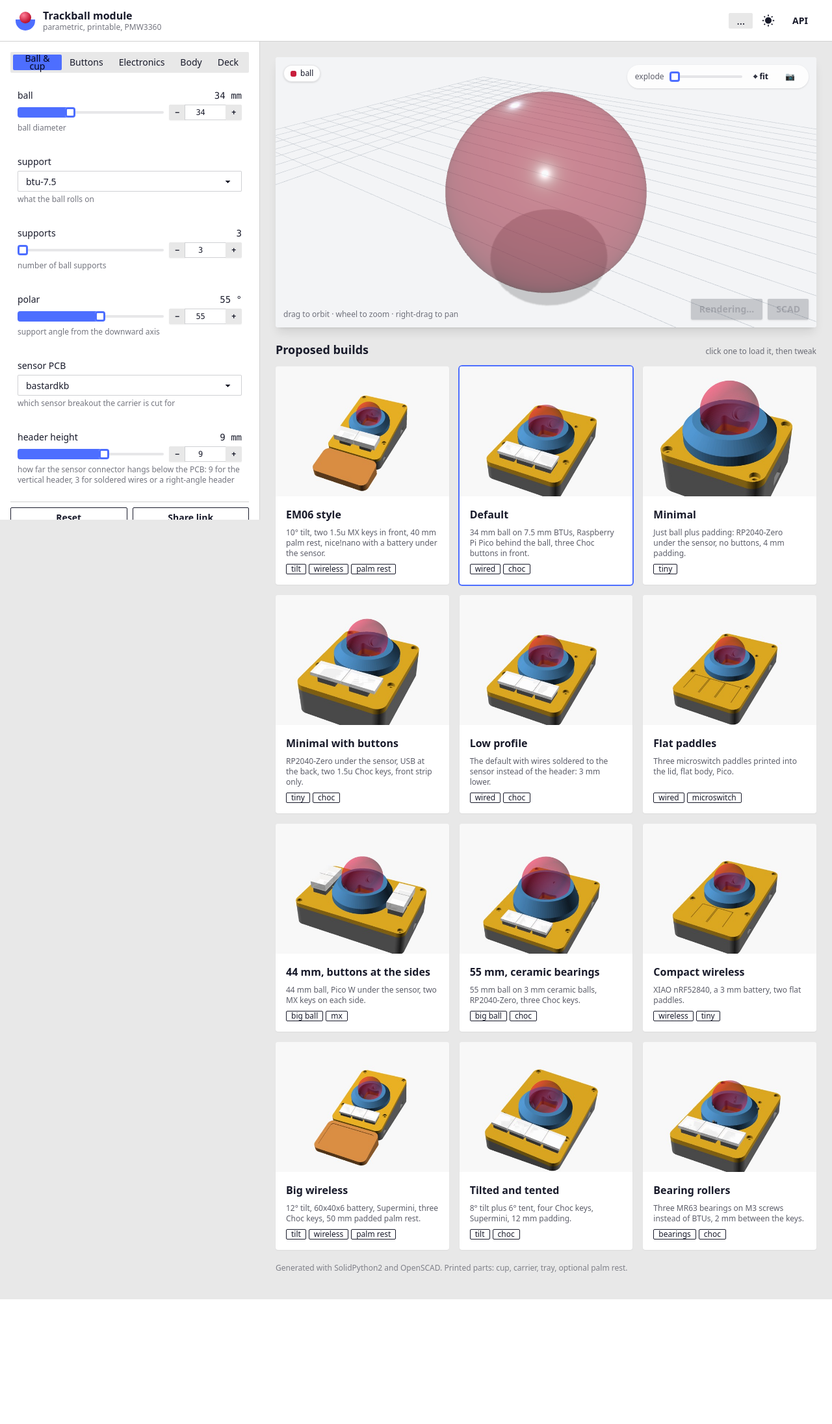
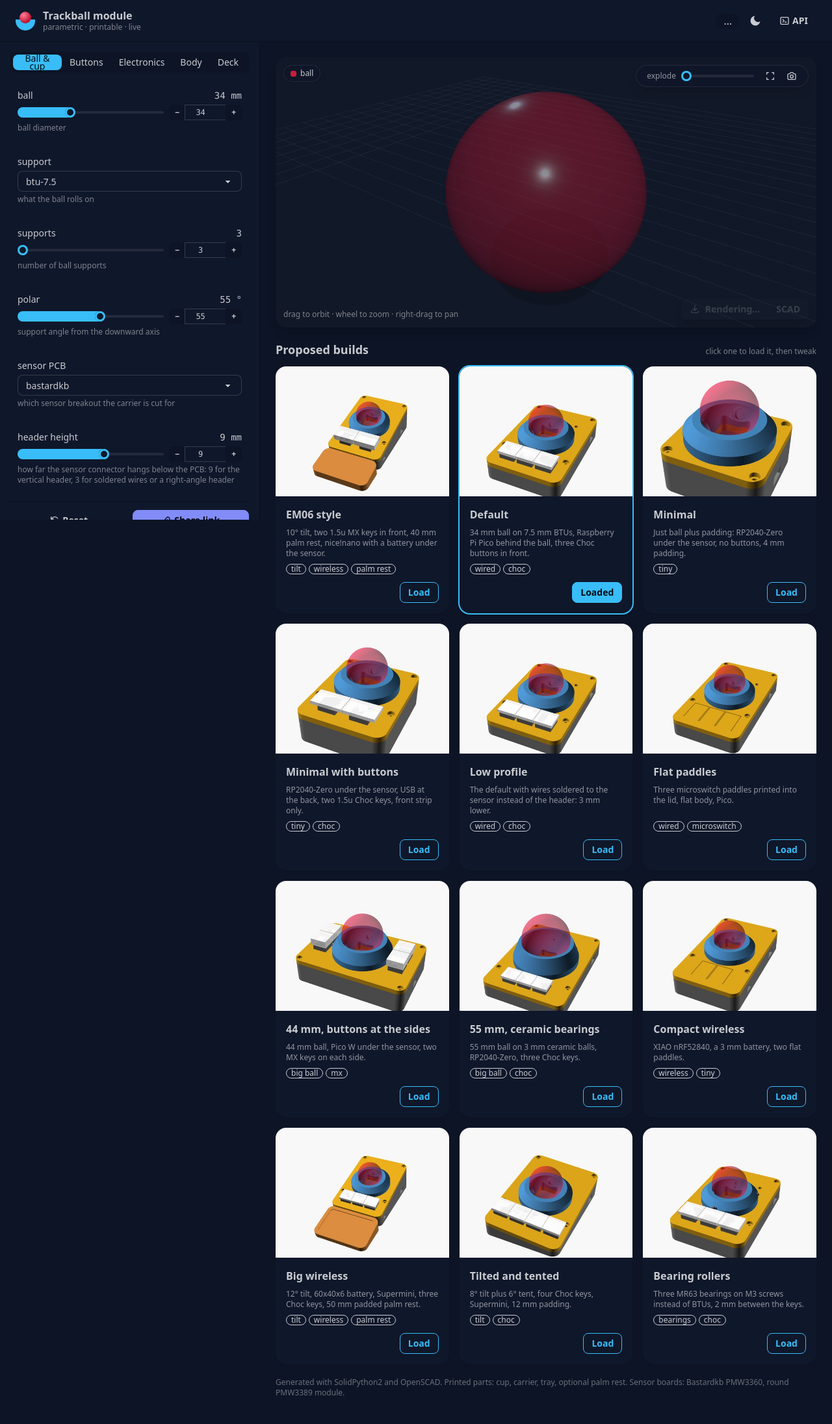
Before and after one commit to MesterLum/trackball, a FastAPI app: page / in a window 1280 px wide. Shown: the whole page at 65% size. Before the commit the page ends 2000 px from the top, so only its background shows below. Run offline with FastAPI, Linux system fonts and the light colour scheme; data that the repository does not hold is empty; some libraries are stand-ins or nearby versions.

Commit message:
Web UI: night/winter themes, daisyUI buttons with icons, wheel-safe inputs
- default theme night (toggle to winter); primary/neutral/secondary/ghost
  button variants with SVG icons, join groups for downloads and viewer tools,
  Load buttons on preset cards
- range and number inputs blur on wheel/change so scrolling the panel can
  no longer change a value (this looked like "the tab re-renders the model")
- header no longer names a specific sensor; API description covers 3360/3389

Co-Authored-By: Claude Fable 5.1 <noreply@anthropic.com>
Claude-Session: https://claude.ai/code/session_01JjDXpDXLndhLRZdc2PjaZY

```diff
--- a/web/main.py
+++ b/web/main.py
@@ -30,7 +30,7 @@ def create_app(out_dir: Path | None = None) -> FastAPI:
     static_dir = Path(__file__).resolve().parent / "static"
 
     app = FastAPI(title="Trackball module configurator", version="0.3.0",
-                  description="Parametric trackball module around the Bastardkb PMW3360 PCB. "
+                  description="Parametric, printable trackball module (PMW3360 / PMW3389 sensor boards). "
                               "Validate a configuration, render the printable parts, download STLs.")
     app.state.designs = DesignService(out)
     app.state.render = RenderQueue(out)
--- a/web/static/app.js
+++ b/web/static/app.js
@@ -15,7 +15,7 @@ document.addEventListener('alpine:init', () => {
     explode: 0,
     visible: { cup: true, carrier: true, tray: true, palmrest: true, ball: true },
     toast: '',
-    theme: localStorage.getItem('theme') || 'corporate',
+    theme: localStorage.getItem('theme') || 'night',
     _abort: null, _es: null, _timer: null,
 
     // ---------------------------------------------------------------- lifecycle
--- a/web/static/styles.css
+++ b/web/static/styles.css
@@ -19,3 +19,7 @@
 .chip:hover { opacity: .85; }
 .chip-off { opacity: .4; text-decoration: line-through; }
 .dot { width: 9px; height: 9px; border-radius: 3px; display: inline-block; }
+
+/* presets */
+article.card figure img { filter: saturate(1.05); }
+[data-theme="night"] article.card figure { background: #0f172a; }
--- a/web/templates/index.html
+++ b/web/templates/index.html
@@ -1,5 +1,5 @@
 <!doctype html>
-<html lang="en" data-theme="corporate">
+<html lang="en" data-theme="night">
 <head>
 <meta charset="utf-8">
 <meta name="viewport" content="width=device-width, initial-scale=1">
@@ -19,7 +19,7 @@
       <span class="logo" aria-hidden="true"><span class="logo-ball"></span></span>
       <div>
         <div class="font-bold leading-tight">Trackball module</div>
-        <div class="text-xs opacity-60 leading-tight">parametric, printable, PMW3360</div>
+        <div class="text-xs opacity-60 leading-tight">parametric · printable · live</div>
       </div>
     </div>
     <div class="flex-none gap-2">
@@ -29,11 +29,12 @@
         <span x-text="rendering ? 'rendering' : (design ? (fits ? 'fits' : 'does not fit') : '…')"></span>
       </span>
       <label class="swap swap-rotate btn btn-ghost btn-sm btn-circle" title="theme">
-        <input type="checkbox" :checked="theme === 'night'" @change="setTheme($event.target.checked ? 'night' : 'corporate')">
+        <input type="checkbox" :checked="theme === 'night'" @change="setTheme($event.target.checked ? 'night' : 'winter')">
         <svg class="swap-on w-5 h-5" viewBox="0 0 24 24" fill="currentColor"><path d="M21 12.79A9 9 0 1 1 11.21 3a7 7 0 0 0 9.79 9.79z"/></svg>
         <svg class="swap-off w-5 h-5" viewBox="0 0 24 24" fill="currentColor"><path d="M6.76 4.84l-1.8-1.79-1.41 1.41 1.79 1.79 1.42-1.41zM4 10.5H1v2h3v-2zm9-9.95h-2V3.5h2V.55zm7.45 3.91l-1.41-1.41-1.79 1.79 1.41 1.41 1.79-1.79zm-3.21 13.7l1.79 1.8 1.41-1.41-1.8-1.79-1.4 1.4zM20 10.5v2h3v-2h-3zm-8-5c-3.31 0-6 2.69-6 6s2.69 6 6 6 6-2.69 6-6-2.69-6-6-6zm-1 16.95h2V19.5h-2v2.95zm-7.45-3.91l1.41 1.41 1.79-1.8-1.41-1.41-1.79 1.8z"/></svg>
       </label>
-      <a class="btn btn-ghost btn-sm" href="/docs" target="_blank" rel="noopener">API</a>
+      <a class="btn btn-ghost btn-sm gap-1" href="/docs" target="_blank" rel="noopener">
+        <svg class="w-4 h-4" fill="none" viewBox="0 0 24 24" stroke="currentColor" stroke-width="2"><path stroke-linecap="round" stroke-linejoin="round" d="M8 9l3 3-3 3m5 0h3M5 20h14a2 2 0 002-2V6a2 2 0 00-2-2H5a2 2 0 00-2 2v12a2 2 0 002 2z"/></svg>API</a>
     </div>
   </header>
 
@@ -62,11 +63,11 @@
                     </div>
                     <div class="flex items-center gap-2 mt-1">
                       <input type="range" class="range range-primary range-xs flex-1" :min="o.min" :max="o.max" :step="o.step || 1"
-                             x-model.number="cfg[o.name]" @input="update()" :title="o.help">
+                             x-model.number="cfg[o.name]" @input="update()" @change="$el.blur()" @wheel="$el.blur()" :title="o.help">
                       <div class="join">
                         <button class="btn btn-xs join-item" @click="nudge(o.name, -1)" aria-label="decrease">−</button>
                         <input type="number" class="input input-xs input-bordered join-item w-16 text-center font-mono"
-                               :min="o.min" :max="o.max" :step="o.step || 1" x-model.number="cfg[o.name]" @input="update()">
+                               :min="o.min" :max="o.max" :step="o.step || 1" x-model.number="cfg[o.name]" @input="update()" @wheel="$el.blur()">
                         <button class="btn btn-xs join-item" @click="nudge(o.name, 1)" aria-label="increase">+</button>
                       </div>
                     </div>
@@ -111,9 +112,11 @@
           </div>
         </template>
 
-        <div class="flex gap-2 pt-2 border-t border-base-300">
-          <button class="btn btn-sm btn-outline flex-1" @click="reset()">Reset</button>
-          <button class="btn btn-sm btn-outline flex-1" @click="share()">Share link</button>
+        <div class="flex gap-2 pt-3 border-t border-base-300">
+          <button class="btn btn-sm btn-ghost flex-1 gap-1" @click="reset()">
+            <svg class="w-4 h-4" fill="none" viewBox="0 0 24 24" stroke="currentColor" stroke-width="2"><path stroke-linecap="round" stroke-linejoin="round" d="M4 4v5h5M20 20v-5h-5M5.6 9A7.5 7.5 0 0119 7.5M18.4 15A7.5 7.5 0 015 16.5"/></svg>Reset</button>
+          <button class="btn btn-sm btn-secondary flex-1 gap-1" @click="share()">
+            <svg class="w-4 h-4" fill="none" viewBox="0 0 24 24" stroke="currentColor" stroke-width="2"><path stroke-linecap="round" stroke-linejoin="round" d="M13.8 10.2a4 4 0 010 5.6l-2.8 2.8a4 4 0 01-5.6-5.6l1.4-1.4M10.2 13.8a4 4 0 010-5.6l2.8-2.8a4 4 0 015.6 5.6l-1.4 1.4"/></svg>Share link</button>
         </div>
       </div>
     </aside>
@@ -143,21 +146,26 @@
           </div>
 
           <!-- overlay: tools -->
-          <div class="absolute top-3 right-3 flex items-center gap-2 bg-base-100/80 backdrop-blur rounded-full px-3 py-1.5 shadow">
+          <div class="absolute top-3 right-3 flex items-center gap-2 bg-base-100/80 backdrop-blur rounded-full pl-4 pr-2 py-1 shadow-lg border border-base-content/10">
             <span class="text-xs opacity-70">explode</span>
-            <input type="range" min="0" max="40" step="1" class="range range-primary range-xs w-28" x-model.number="explode">
-            <button class="btn btn-ghost btn-xs" @click="viewer.fit()" title="fit view">⌖ fit</button>
-            <button class="btn btn-ghost btn-xs" @click="viewer.snapshot()" title="save PNG">📷</button>
+            <input type="range" min="0" max="40" step="1" class="range range-primary range-xs w-28" x-model.number="explode" @wheel="$el.blur()">
+            <div class="join">
+              <button class="btn btn-ghost btn-xs join-item" @click="viewer.fit()" title="fit view">
+                <svg class="w-4 h-4" fill="none" viewBox="0 0 24 24" stroke="currentColor" stroke-width="2"><path stroke-linecap="round" stroke-linejoin="round" d="M4 8V4h4M20 8V4h-4M4 16v4h4M20 16v4h-4"/></svg></button>
+              <button class="btn btn-ghost btn-xs join-item" @click="viewer.snapshot()" title="save PNG">
+                <svg class="w-4 h-4" fill="none" viewBox="0 0 24 24" stroke="currentColor" stroke-width="2"><path stroke-linecap="round" stroke-linejoin="round" d="M3 9a2 2 0 012-2h1.2a2 2 0 001.7-.9l.7-1.2A2 2 0 0110.3 4h3.4a2 2 0 011.7.9l.7 1.2a2 2 0 001.7.9H19a2 2 0 012 2v9a2 2 0 01-2 2H5a2 2 0 01-2-2V9z"/><circle cx="12" cy="13" r="3.5"/></svg></button>
+            </div>
           </div>
 
           <!-- overlay: state -->
           <div class="absolute bottom-3 left-3 right-3 flex items-end justify-between gap-3 pointer-events-none">
             <div class="text-xs opacity-60">drag to orbit · wheel to zoom · right-drag to pan</div>
-            <div class="pointer-events-auto flex gap-2">
-              <a class="btn btn-primary btn-sm shadow" :class="{'btn-disabled': !allDone}" :href="stlUrl">
+            <div class="pointer-events-auto join shadow-lg">
+              <a class="btn btn-primary btn-sm join-item gap-2" :class="{'btn-disabled': !allDone}" :href="stlUrl">
                 <span class="loading loading-spinner loading-xs" x-show="rendering"></span>
+                <svg x-show="!rendering" class="w-4 h-4" fill="none" viewBox="0 0 24 24" stroke="currentColor" stroke-width="2"><path stroke-linecap="round" stroke-linejoin="round" d="M4 16v2a2 2 0 002 2h12a2 2 0 002-2v-2M7 10l5 5 5-5M12 15V3"/></svg>
                 <span x-text="allDone ? 'Download STLs' : 'Rendering…'"></span></a>
-              <a class="btn btn-sm shadow" :class="{'btn-disabled': !design}" :href="scadUrl">SCAD</a>
+              <a class="btn btn-sm join-item btn-neutral" :class="{'btn-disabled': !design}" :href="scadUrl">SCAD</a>
             </div>
           </div>
         </div>
@@ -203,7 +211,8 @@
         <div class="card-body p-4 gap-3">
           <div class="flex items-center gap-2">
             <code class="flex-1 text-xs break-all bg-base-200 rounded px-3 py-2" x-text="design && design.cmd"></code>
-            <button class="btn btn-sm" @click="copy(design.cmd, 'Command copied')">Copy</button>
+            <button class="btn btn-sm btn-square btn-ghost" @click="copy(design.cmd, 'Command copied')" title="copy command">
+              <svg class="w-4 h-4" fill="none" viewBox="0 0 24 24" stroke="currentColor" stroke-width="2"><rect x="9" y="9" width="11" height="11" rx="2"/><path d="M5 15V5a2 2 0 012-2h10"/></svg></button>
           </div>
           <details class="collapse collapse-arrow bg-base-200">
             <summary class="collapse-title text-sm font-medium min-h-0 py-2">Dimensions and assumptions</summary>
@@ -231,6 +240,10 @@
                 <div class="flex flex-wrap gap-1">
                   <template x-for="t in p.tags"><span class="badge badge-sm badge-outline" x-text="t"></span></template>
                 </div>
+                <div class="card-actions justify-end mt-1">
+                  <button class="btn btn-sm" :class="activePreset === p.key ? 'btn-primary' : 'btn-outline btn-primary'"
+                          x-text="activePreset === p.key ? 'Loaded' : 'Load'"></button>
+                </div>
               </div>
             </article>
           </template>
@@ -238,7 +251,7 @@
       </section>
 
       <footer class="text-xs opacity-50 pb-4">
-        Generated with SolidPython2 and OpenSCAD. Printed parts: cup, carrier, tray, optional palm rest.
+        Generated with SolidPython2 and OpenSCAD. Printed parts: cup, carrier, tray, optional palm rest. Sensor boards: Bastardkb PMW3360, round PMW3389 module.
       </footer>
     </main>
   </div>
```
